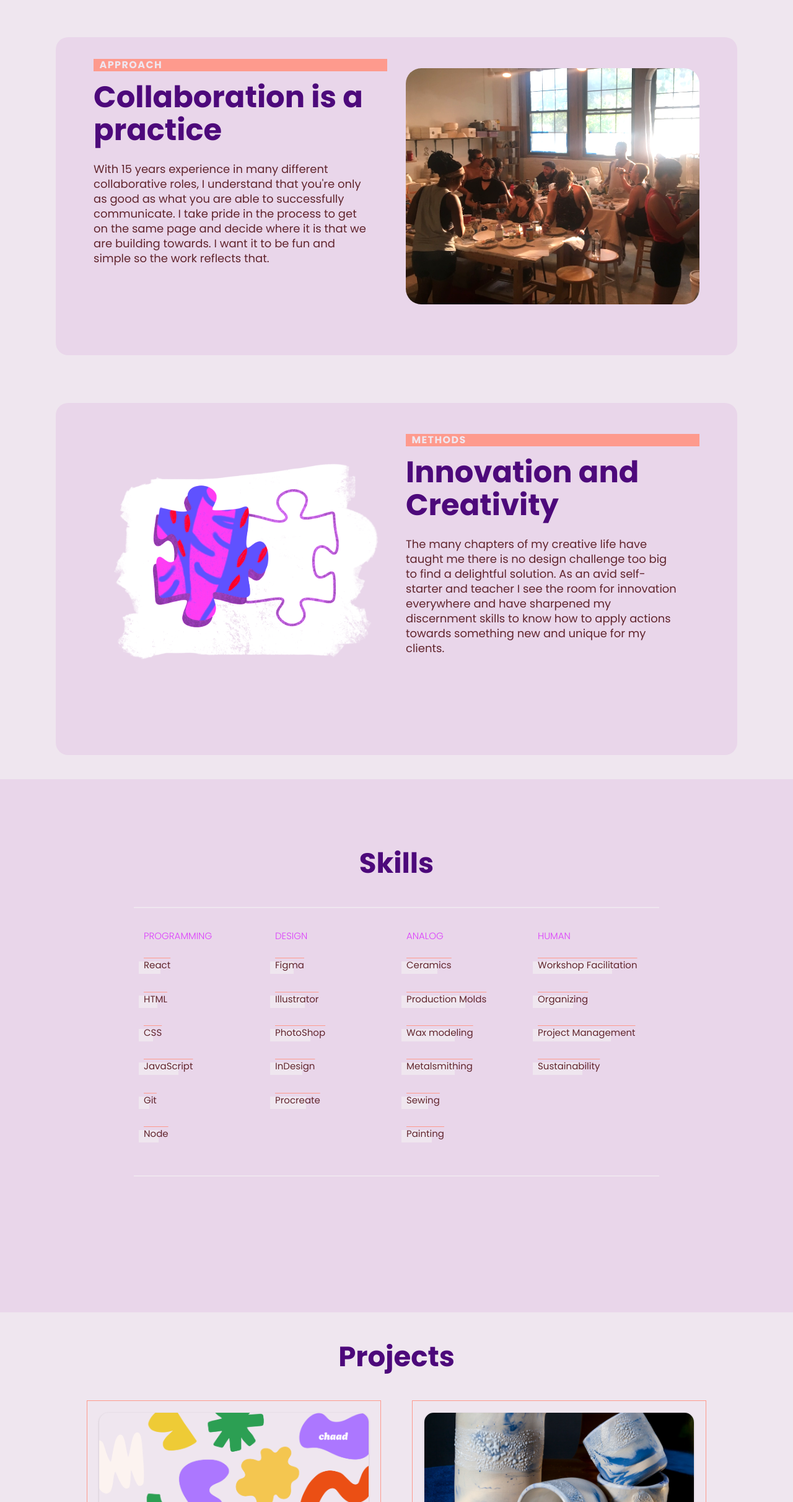
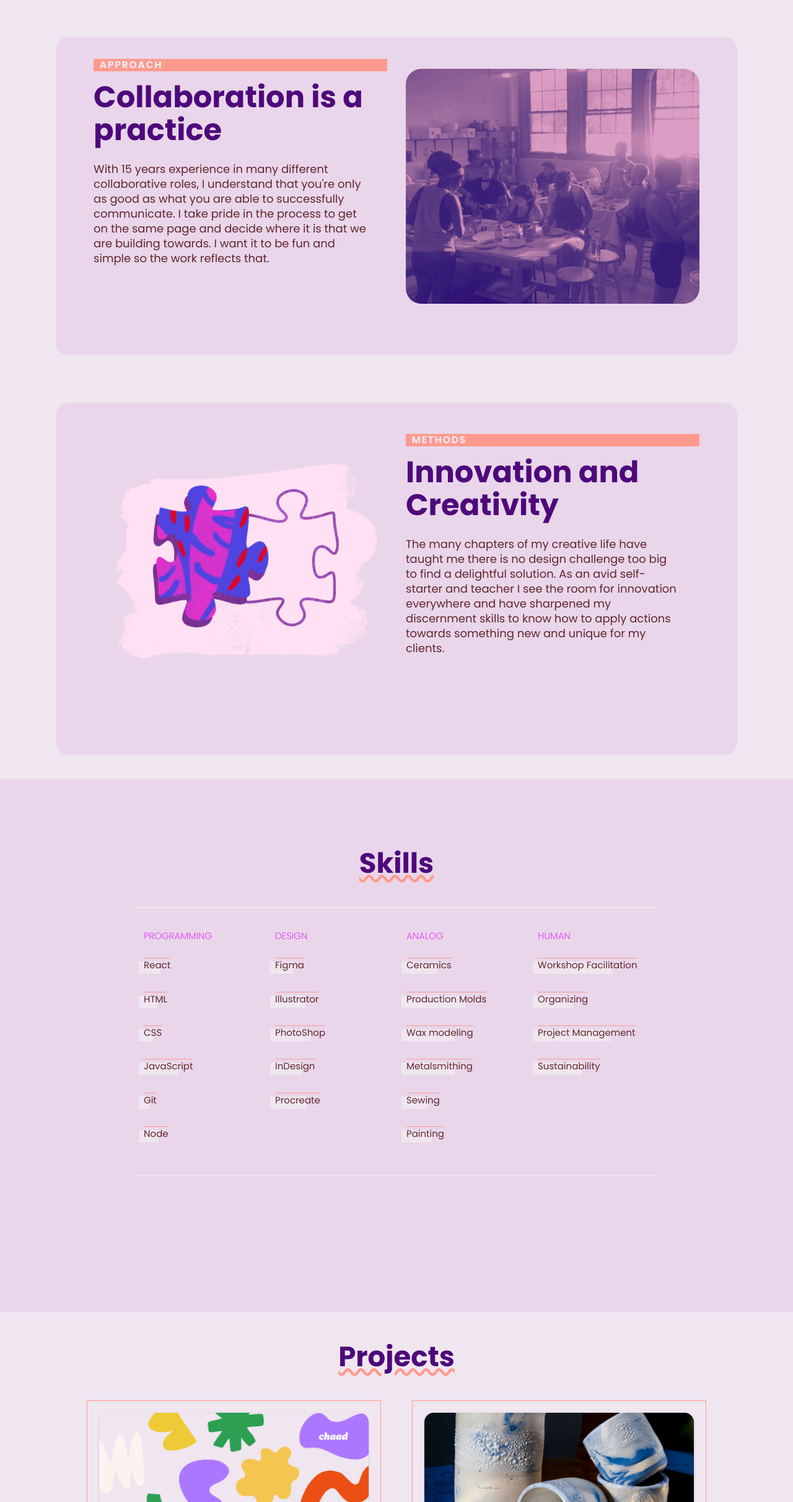
Before and after one commit to leahball/react-website-styled-components-v1, a React (Create React App) app: page / in a window 1280 px wide. Shown: the part 858-3281 px from the top of the page at 62% size. Built offline with nearby package versions, Linux system fonts and the light colour scheme; a web font is replaced by a local one.

Commit message:
colors, skills fixed

```diff
--- a/src/components/InfoSection/Data.js
+++ b/src/components/InfoSection/Data.js
@@ -27,7 +27,7 @@ export const homeObj2 = {
     "With 15 years experience in many different collaborative roles, I understand that you're only as good as what you are able to successfully communicate. I take pride in the process to get on the same page and decide where it is that we are building towards. I want it to be fun and simple so the work reflects that.",
   buttonLabel: "check it out",
   imgStart: false,
-  img: require("../../images/collab.jpg"),
+  img: require("../../images/collab.png"),
   alt: "Octopus illustration by LB",
   dark: false,
   primary: false,
--- a/src/components/InfoSection/InfoElements.js
+++ b/src/components/InfoSection/InfoElements.js
@@ -107,5 +107,4 @@ export const Img = styled.img`
   margin: 0 0 10px 0;
   padding-right: 0;
   border-radius: 25px;
-  filter: brightness(120%);
 `;
--- a/src/components/Projects/ProjectsElements.js
+++ b/src/components/Projects/ProjectsElements.js
@@ -53,6 +53,9 @@ export const ProjectsIcon = styled.img`
 export const ProjectsH1 = styled.h1`
   font-size: 4.5rem;
   color: ${(p) => p.theme.ink};
+  text-decoration: underline;
+  text-decoration-style: wavy;
+  text-decoration-color: ${(p) => p.theme.melon};
   margin-bottom: 36px;
 
   @media screen and (max-width: 480px) {
--- a/src/components/Sidebar/index.js
+++ b/src/components/Sidebar/index.js
@@ -22,11 +22,11 @@ const Sidebar = ({ isOpen, toggle }) => {
             <SidebarLink to="/" onClick={toggle}>
               about
             </SidebarLink>
-            <SidebarLink to="/work" onClick={toggle}>
-              work
+            <SidebarLink to="/skills" onClick={toggle}>
+              skills
             </SidebarLink>
             <SidebarLink to="/projects" onClick={toggle}>
-              contact
+              projects
             </SidebarLink>
           </SidebarMenu>
           <SideBtnWrap>
--- a/src/components/Skills/SkillsElements.js
+++ b/src/components/Skills/SkillsElements.js
@@ -5,7 +5,7 @@ export const SkillsContainer = styled.div`
   /* padding: 10% 6%; */
   height: 860px;
 
-  @media screen and (max-width: 780px) {
+  @media screen and (max-width: 820px) {
     min-height: 1000px;
   }
 `;
@@ -59,6 +59,9 @@ export const SkillsLinkItems = styled.div`
 export const SkillsH1 = styled.h1`
   font-size: 4.5rem;
   color: ${(p) => p.theme.ink};
+  text-decoration: underline;
+  text-decoration-style: wavy;
+  text-decoration-color: ${(p) => p.theme.melon};
   margin-bottom: 36px;
 
   @media screen and (max-width: 480px) {
```
Also changed, not shown: src/images/collab.jpg (deleted), src/images/collab.png (added).
